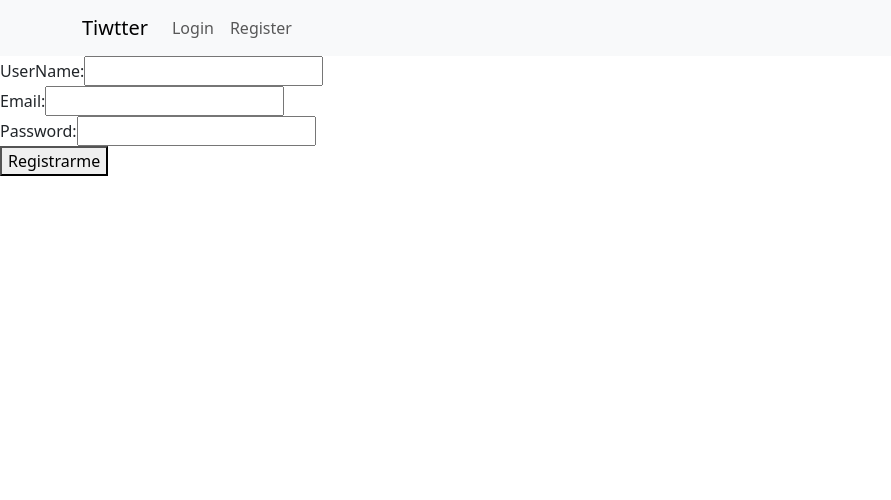
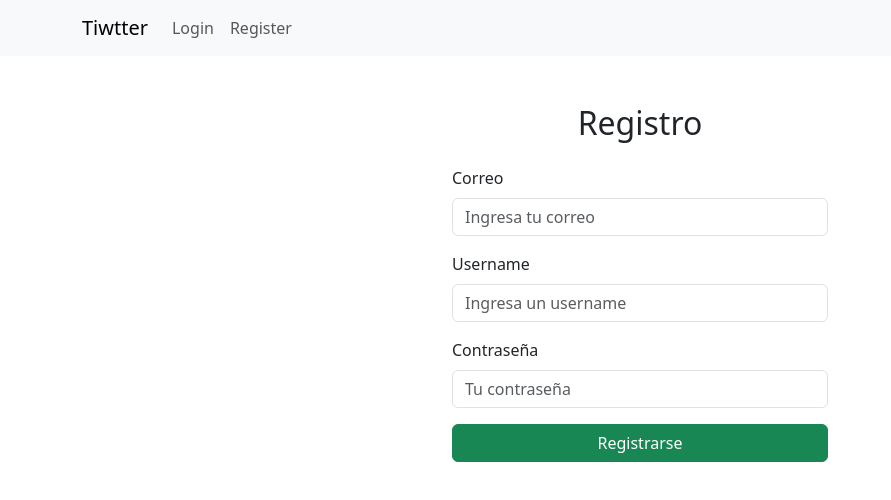
Before and after one commit to dannielgloria/React-avanzado-frontend, a React (Vite) app: page /register in a window 1280 px wide. Shown: the top 500 px of the page, without its empty margins (0-891 px from the left). Built offline with nearby package versions, Linux system fonts and the light colour scheme; no server answers.

Commit message:
feat: implement PostsPage with CreatePost and PostList components, enhance CreatePost for post creation, and add PostCard for individual post management

```diff
--- a/src/App.jsx
+++ b/src/App.jsx
@@ -3,8 +3,8 @@ import { useUser } from './context/UserContext'
 import Login from './pages/Login'
 import Register from './pages/Register'
 import PostList from './components/PostList'
-import CreatePost from './components/CreatePost'
 import Navigationbar from './components/Navigationbar'
+import PostsPage from './pages/PostsPage'
 
 function App() {
   const { user } = useUser()
@@ -15,8 +15,7 @@ function App() {
       <Routes>
         <Route path="/" element={!user ? <Login /> : <PostList />} />
         <Route path="/register" element={!user ? <Register /> : <PostList />} />
-        <Route path="/posts" element={<PostList />} />
-        <Route path="/create-post" element={<CreatePost />} />
+        <Route path="/posts" element={<PostsPage />} />
       </Routes>
     </BrowserRouter>
   )
--- a/src/components/CreatePost.jsx
+++ b/src/components/CreatePost.jsx
@@ -1,28 +1,35 @@
-import  { useForm } from "react-hook-form";
+import { useForm } from "react-hook-form";
+import { Card, Button, Form } from "react-bootstrap";
 import client from "../service/client";
 
-export default function CreatePost() {
+export default function CreatePost({ onCreated }) {
   const { register, handleSubmit, reset } = useForm();
 
   const onSubmit = async (data) => {
-        try {
     await client.post("/post", data);
     reset();
-        } catch (error) {
-            console.error("Error creating post:", error);
-        }
+    onCreated();
   };
 
   return (
-        <form onSubmit={handleSubmit(onSubmit)}>
-            <div>
-                <label>Titulo:</label>
-                <input type="text" {...register("title")} />
-
-                <label>Contenido:</label>
-                <textarea {...register("content")} />
-                <button type="submit">Crear Post</button>
-            </div>
-        </form>
+    <Card className="mb-4 shadow-sm">
+      <Card.Body>
+        <Form onSubmit={handleSubmit(onSubmit)}>
+          <Form.Control
+            className="mb-2"
+            placeholder="Título"
+            {...register("title", { required: true })}
+          />
+          <Form.Control
+            as="textarea"
+            rows={3}
+            className="mb-2"
+            placeholder="¿Qué estás pensando?"
+            {...register("content", { required: true })}
+          />
+          <Button type="submit">Publicar</Button>
+        </Form>
+      </Card.Body>
+    </Card>
   );
 }
--- /dev/null
+++ b/src/components/PostCard.jsx
@@ -0,0 +1,67 @@
+import { useState } from "react";
+import { Card, Button, Form } from "react-bootstrap";
+import { useUser } from "../context/UserContext";
+import client from "../service/client";
+
+export default function PostCard({ post, onUpdated }) {
+  const { user } = useUser();
+  const isOwner = user?.userId === post.user_id._id;
+
+  const [editing, setEditing] = useState(false);
+  const [title, setTitle] = useState(post.title);
+  const [content, setContent] = useState(post.content);
+
+  const isEdited = post.createdAt !== post.updatedAt;
+
+  const handleUpdate = async () => {
+    await client.put(`/post/${post._id}`, { title, content });
+    setEditing(false);
+    onUpdated();
+  };
+
+  return (
+    <Card className="mb-3 shadow-sm">
+      <Card.Body>
+        <div className="d-flex justify-content-between">
+          <strong>@{post.user_id.username}</strong>
+          <small className="text-muted">
+            {new Date(post.createdAt).toLocaleString()}
+            {isEdited && " · Editado"}
+          </small>
+        </div>
+
+        {!editing ? (
+          <>
+            <Card.Title className="mt-2">{post.title}</Card.Title>
+            <Card.Text>{post.content}</Card.Text>
+
+            {isOwner && (
+              <Button size="sm" variant="outline-primary" onClick={() => setEditing(true)}>
+                Editar
+              </Button>
+            )}
+          </>
+        ) : (
+          <>
+            <Form.Control
+              className="mb-2"
+              value={title}
+              onChange={(e) => setTitle(e.target.value)}
+            />
+            <Form.Control
+              as="textarea"
+              rows={3}
+              className="mb-2"
+              value={content}
+              onChange={(e) => setContent(e.target.value)}
+            />
+            <Button size="sm" onClick={handleUpdate}>Guardar</Button>{" "}
+            <Button size="sm" variant="secondary" onClick={() => setEditing(false)}>
+              Cancelar
+            </Button>
+          </>
+        )}
+      </Card.Body>
+    </Card>
+  );
+}
--- a/src/components/PostList.jsx
+++ b/src/components/PostList.jsx
@@ -1,34 +1,25 @@
-import React, { useEffect, useState } from "react";
+import { useEffect, useState } from "react";
 import client from "../service/client";
+import PostCard from "./PostCard";
 
 export default function PostList() {
   const [posts, setPosts] = useState([]);
 
-    useEffect(() => {
   const fetchPosts = async () => {
-            try {
-                const response = await client.get("/post");
-                setPosts(response.data);
-            } catch (error) {
-                console.error("Error fetching posts:", error);
-            }
+    const res = await client.get("/post");
+    setPosts(res.data);
   };
 
+  useEffect(() => {
+    // eslint-disable-next-line react-hooks/set-state-in-effect
     fetchPosts();
   }, []);
 
   return (
-        <div>
-            <h2>Lista de Posts</h2>
-            <ul>
+    <>
       {posts.map((post) => (
-                    <li key={post.id}>
-                        <h3>{post.title}</h3>
-                        <h4>{post.user_id.username}</h4>
-                        <p>{post.content}</p>
-                    </li>
+        <PostCard key={post._id} post={post} onUpdated={fetchPosts} />
       ))}
-            </ul>
-        </div>
+    </>
   );
 }
--- /dev/null
+++ b/src/pages/PostsPage.jsx
@@ -0,0 +1,19 @@
+import { Container, Row, Col } from "react-bootstrap";
+import CreatePost from "../components/CreatePost";
+import PostList from "../components/PostList";
+import { useState } from "react"
+
+export default function PostsPage() {
+    const [refresh, setRefresh] = useState(false);
+
+    return(
+        <Container className="mt-4">
+            <Row className=" justify-content-center ">
+                <Col md={8} >
+                    <CreatePost onCreated={() => setRefresh(!refresh)}/>
+                    <PostList key={refresh}/>
+                </Col>
+            </Row>
+        </Container>
+    )
+}
--- a/src/pages/Register.jsx
+++ b/src/pages/Register.jsx
@@ -1,35 +1,77 @@
 import { useForm } from "react-hook-form";
+import { Container, Form, Button, Alert } from "react-bootstrap";
 import client from "../service/client";
+import { useUser } from "../context/UserContext";
 
 export default function Register() {
-    const { register, handleSubmit } = useForm();
+    const { login } = useUser
+    const {
+        register,
+        handleSubmit,
+        formState: {errors},
+        setError
+    } = useForm();
 
     const onSubmit = async (data) => {
         try {
             const response = await client.post("/auth/register", data);
-            alert("Registro exitoso");
-            console.log("Registro exitoso:", response.data);
+            login(response.data)
         } catch (error) {
-            alert("Error en el registro");
             console.error("Error en el registro:", error);
+            setError('root', {
+                message: 'No se pudo registrar el correo o username'
+            })
         }
     };
 
     return (
-        <form onSubmit={handleSubmit(onSubmit)}>
-            <div>
-                <label>UserName:</label>
-                <input type="text" {...register("username")} />
-            </div>
-            <div>
-                <label>Email:</label>
-                <input type="text" {...register("email")} />
-            </div>
-            <div>
-                <label>Password:</label>
-                <input type="password" {...register("password")} />
-            </div>
-            <button type="submit">Registrarme</button>
-        </form>
+        <Container className="mt-5" style={{ maxWidth: '400px' }}>
+            <h2 className="mb-4 text-center">Registro</h2>
+            <Form onSubmit={handleSubmit(onSubmit)}>
+                <Form.Group className="mb-3">
+                <Form.Label>Correo</Form.Label>
+                <Form.Control
+                    type="email"
+                    placeholder="Ingresa tu correo"
+                    {...register('email', { required: 'El correo es obligatorio' })}
+                />
+                {errors.email && (
+                    <Form.Text className="text-danger">{errors.email.message}</Form.Text>
+                )}
+                </Form.Group>
+
+                <Form.Group className="mb-3">
+                <Form.Label>Username</Form.Label>
+                <Form.Control
+                    type="text"
+                    placeholder="Ingresa un username"
+                    {...register('username', { required: 'El username es obligatorio' })}
+                />
+                {errors.username && (
+                    <Form.Text className="text-danger">{errors.username.message}</Form.Text>
+                )}
+                </Form.Group>
+
+                <Form.Group className="mb-3">
+                <Form.Label>Contraseña</Form.Label>
+                <Form.Control
+                    type="password"
+                    placeholder="Tu contraseña"
+                    {...register('password', { required: 'La contraseña es obligatoria' })}
+                />
+                {errors.password && (
+                    <Form.Text className="text-danger">{errors.password.message}</Form.Text>
+                )}
+                </Form.Group>
+
+                {errors.root && <Alert variant="danger">{errors.root.message}</Alert>}
+
+                <div className="d-grid">
+                <Button variant="success" type="submit">
+                    Registrarse
+                </Button>
+                </div>
+            </Form>
+        </Container>
     );
 }
```
Lines whose indentation alone changed are shown as unchanged.
